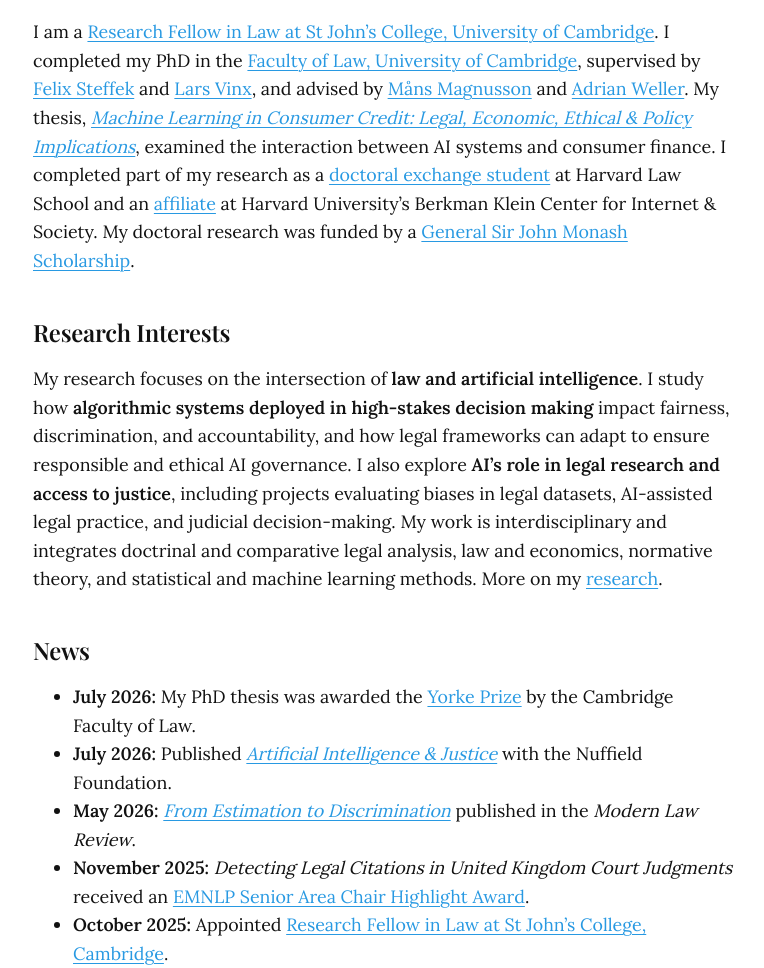
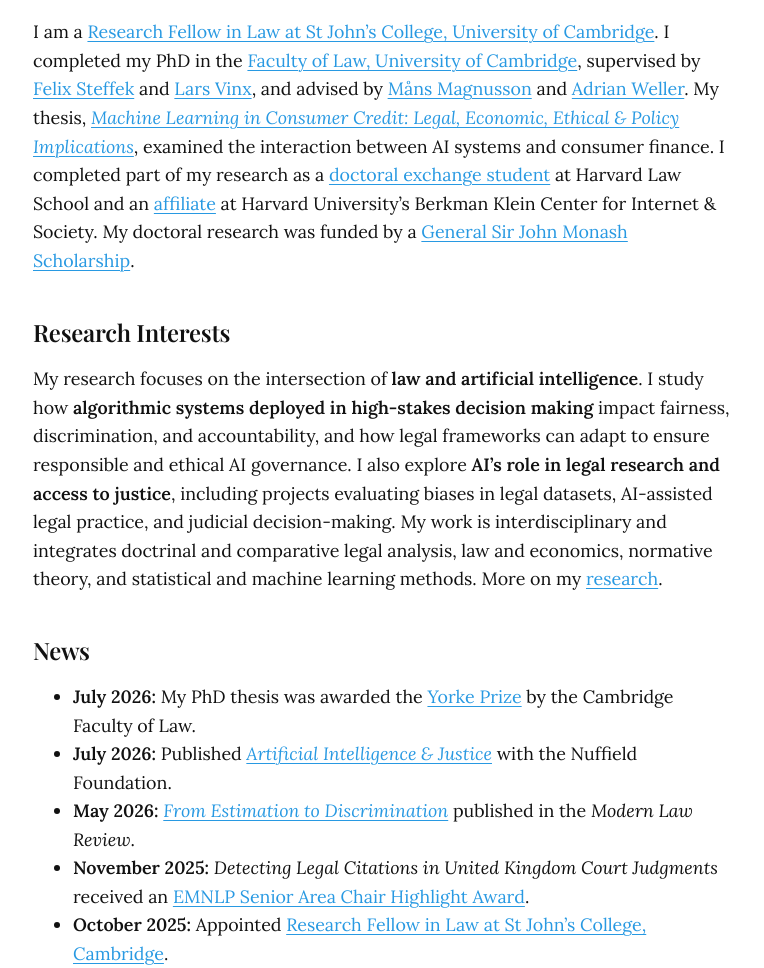
Before and after one commit to hollisargeant/hollisargeant.github.io, a Jekyll site: the page built from index.md, in a window 1280 px wide. Shown: the part 550-1518 px from the top of the page, without its empty margins (257-1021 px from the left). Built offline with Jekyll 4.4.1, drawn with Linux system fonts in a browser that asks for light colours.

Commit message:
Update default.html

```diff
--- a/_layouts/default.html
+++ b/_layouts/default.html
@@ -9,7 +9,7 @@
 
   <link rel="preconnect" href="https://fonts.googleapis.com">
   <link rel="preconnect" href="https://fonts.gstatic.com" crossorigin>
-  <link href="https://fonts.googleapis.com/css2?family=Lora:opsz,wght@10..72,400;10..72,500;10..72,600&family=Playfair+Display:wght@600;700&display=swap" rel="stylesheet">
+  <link href="https://fonts.googleapis.com/css2?family=Lora:ital,wght@0,400;0,600;1,400&family=Playfair+Display:wght@600;700&display=swap" rel="stylesheet">
   <link rel="stylesheet" href="{{ '/assets/css/custom.css' | relative_url }}">
 </head>
 <body>
```
